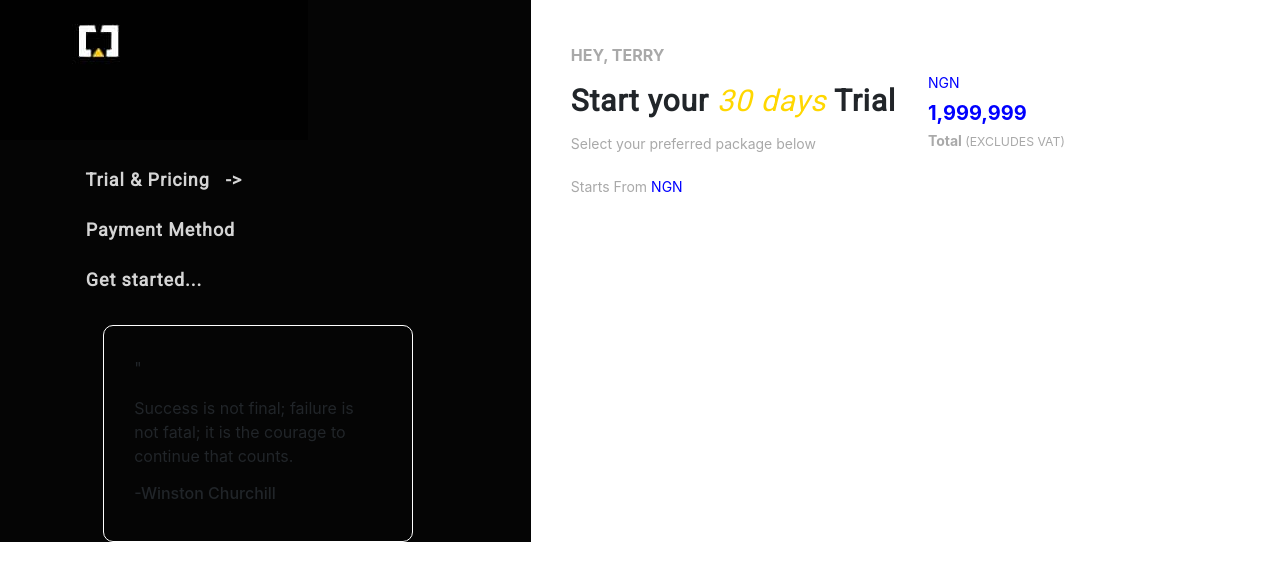
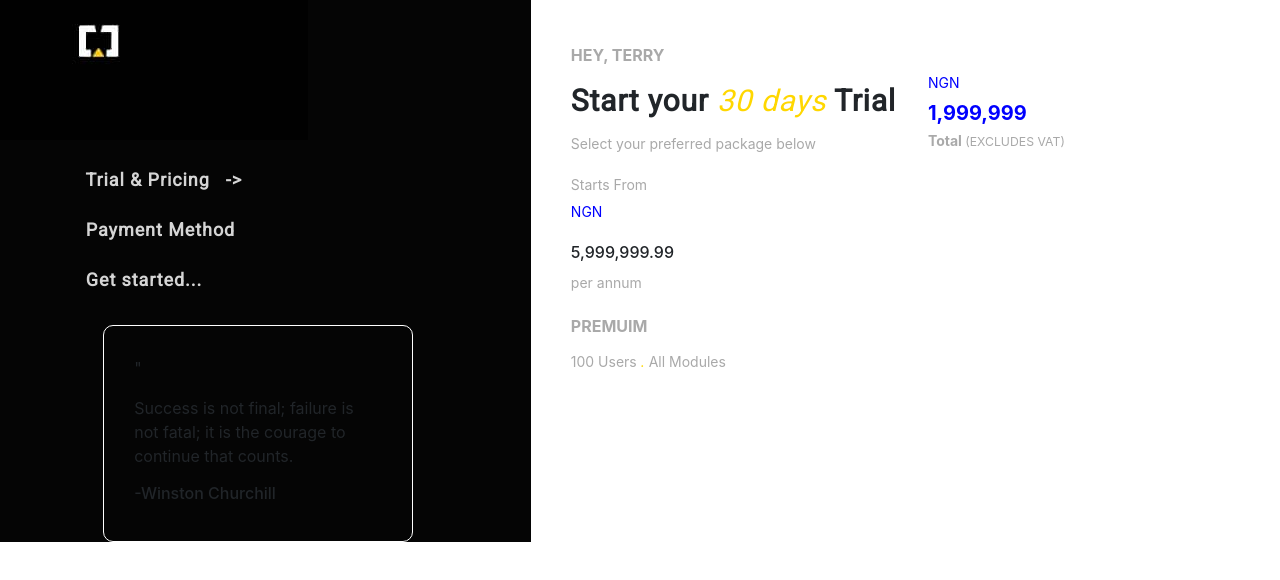
Before and after one commit to siccoo/onboarding, a Vue app: page /#/ in a window 1280 px wide. Shown: the top 580 px of the page. Built offline with nearby package versions, Linux system fonts and the light colour scheme.

Commit message:
updates on Onboard.vue component & styling

```diff
--- a/src/components/Onboard.vue
+++ b/src/components/Onboard.vue
@@ -44,8 +44,11 @@
                   </div>
                     <div class="col-md-6">
                       <div class="border-white">
-                        <p>Starts From <span class="ng">NGN</span></p>
-
+                        <p>Starts From <br/> <span class="ng">NGN</span></p>
+                        <h6>5,999,999.99</h6>
+                        <p>per annum</p>
+                        <h5>Premuim</h5>
+                        <p>100 Users <span class="dot">.</span> All Modules</p>
                       </div>
                     </div>
                     <div class="col-md-6">
@@ -72,7 +75,7 @@ export default {
 @import url('https://fonts.googleapis.com/css2?family=Noto+Sans&family=Noto+Serif&family=Roboto&display=swap');
 
 .onboard {
-  min-height: 100vh;
+  min-height: 100%;
   overflow: hidden;
 }
 
```
